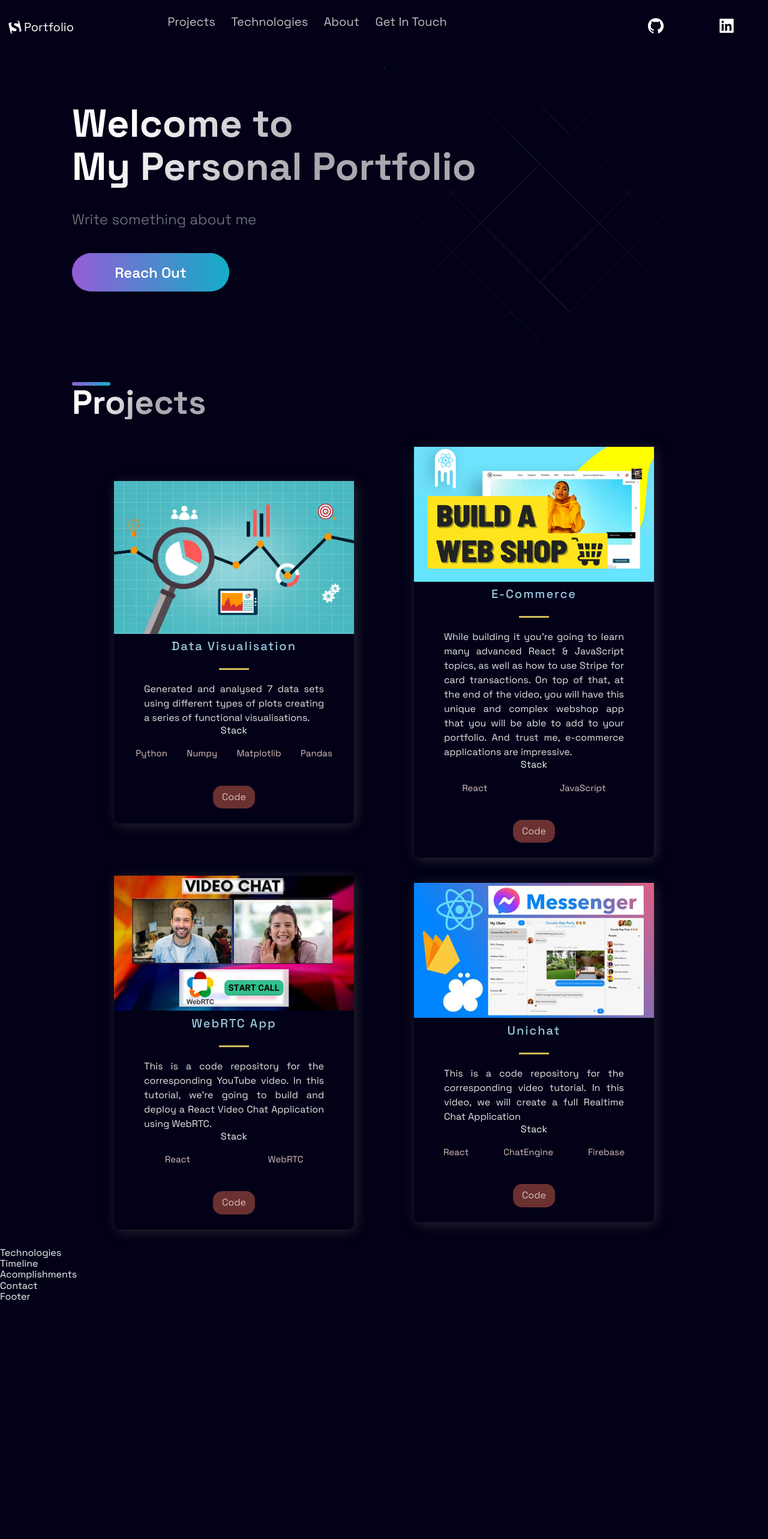
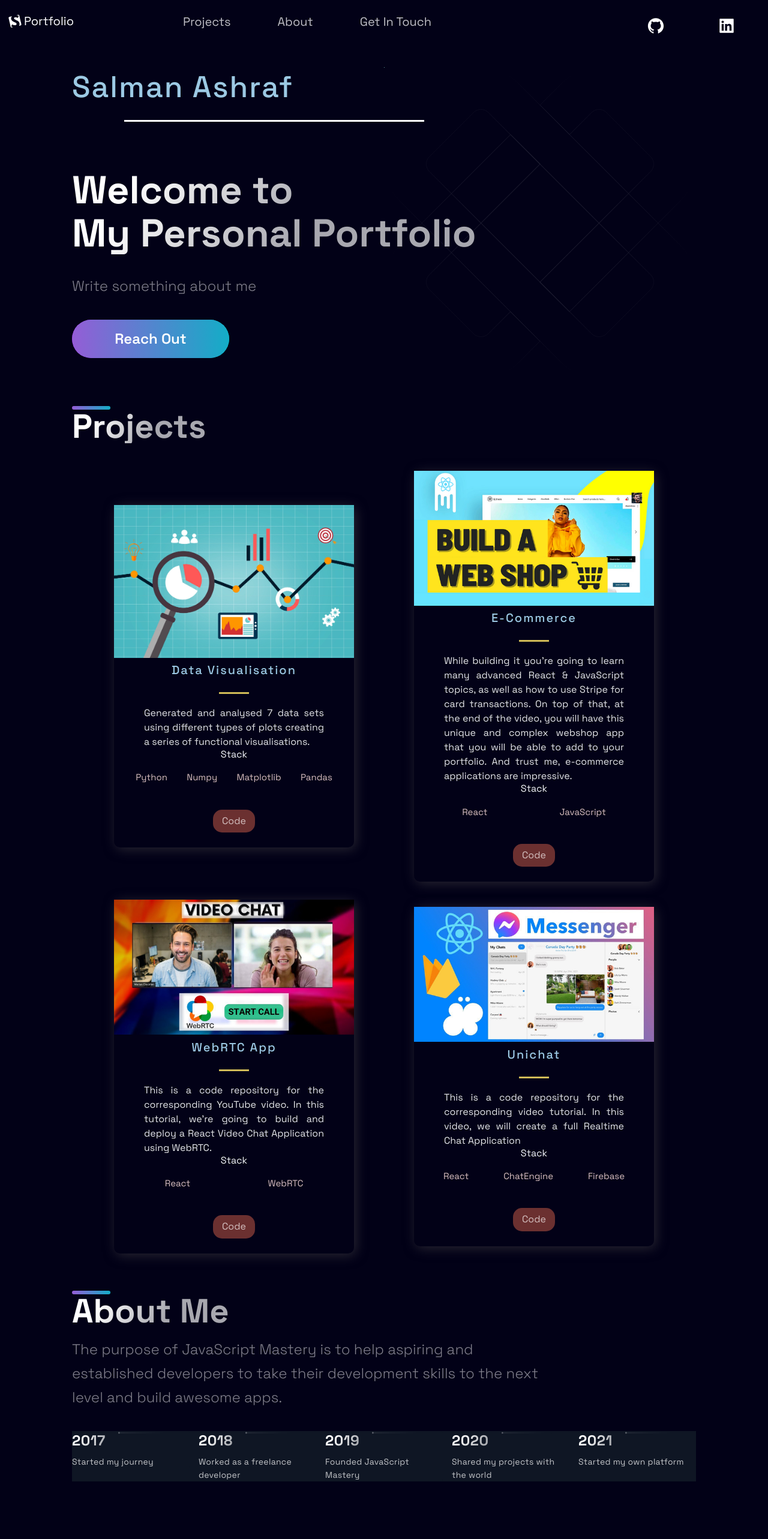
Before and after one commit to SalmanAsh/My-Portfolio, a Next.js app: page / in a window 1280 px wide. Shown: the top 2566 px of the page at 60% size. Before the commit the page ends 2172 px from the top, so only its background shows below. Built offline with nearby package versions, Linux system fonts and the light colour scheme.

Commit message:
Contact form

```diff
--- a/src/components/Acomplishments/Acomplishments.js
+++ b/src/components/Acomplishments/Acomplishments.js
@@ -11,9 +11,18 @@ const data = [
 ];
 
 const Acomplishments = () => (
-  <div>
-    Acomplishments
-  </div>
+  <Section>
+    <SectionTitle>Personal Achievements</SectionTitle>
+    <Boxes>
+      {data.map((card, index) => (
+        <Box key={index}>
+          <BoxNum>{`${card.number}+`}</BoxNum>
+          <BoxText>{card.text}</BoxText>
+        </Box>
+      ))}
+    </Boxes>
+    <SectionDivider/>
+  </Section>
 );
 
 export default Acomplishments;
--- a/src/components/Contact/Contact.js
+++ b/src/components/Contact/Contact.js
@@ -1,13 +1,67 @@
 import React from 'react';
 
-import { Section, SectionText, SectionTitle } from '../../styles/GlobalComponents';
-import Button from '../../styles/GlobalComponents/Button';
-import { LeftSection } from './ContactStyles';
+import Swal from 'sweetalert2'
+
+import { Section, SectionDivider, SectionText, SectionTitle } from '../../styles/GlobalComponents';
+import { Button, Form, FieldMess, GridContainer, InputBox, Field } from './ContactStyles';
+
+const onSubmit = async (event) => {
+    event.preventDefault();
+    const formData = new FormData(event.target);
+
+    formData.append("access_key", "");
+
+    const object = Object.fromEntries(formData);
+    const json = JSON.stringify(object);
+
+    const res = await fetch("https://api.web3forms.com/submit", {
+      method: "POST",
+      headers: {
+        "Content-Type": "application/json",
+        Accept: "application/json"
+      },
+      body: json
+    }).then((res) => res.json());
+
+    if (res.success) {
+      Swal.fire({
+        title: "Message Sent!",
+        text: "Thank you for getting in touch.",
+        icon: "success",
+      });
+    }
+  };
 
 const Contact = (props) => (
-  <div>
-    Contact
-  </div>
+
+
+  <Section id="contact">
+    <SectionDivider/>
+    <SectionTitle>Get In Touch</SectionTitle>
+    <GridContainer>
+      <Form onSubmit={onSubmit}>
+        <h2 style={{fontSize: '30px', textAlign: 'center'}}>Contact Form</h2>
+
+        <InputBox>
+          <label>Full Name</label>
+          <Field name='name' type='text' placeholder='Enter your name' required></Field>
+        </InputBox>
+
+        <InputBox>
+          <label>Email Address</label>
+          <Field name='email' type='email' placeholder='Enter your email' required></Field>
+        </InputBox>
+
+        <InputBox>
+          <label>Your Message</label>
+          <FieldMess name='message' type='text' placeholder='Enter your message' required></FieldMess>
+        </InputBox>
+
+        <Button type='submit'>Send Message</Button>
+
+      </Form>
+    </GridContainer>
+  </Section>
 );
 
 export default Contact;
--- a/src/components/Contact/ContactStyles.js
+++ b/src/components/Contact/ContactStyles.js
@@ -1,19 +1,94 @@
 import styled from 'styled-components';
 
-export const LeftSection = styled.div`
+export const GridContainer = styled.section`
+  display: flex;
+  justify-content: center;
+  align-items: center;
+`;
+
+export const Form = styled.form`
+  max-width: 800px;
   width: 100%;
-  @media ${(props) => props.theme.breakpoints.sm} {
-    width: 80%;
-    display: flex;
-    flex-direction: column;
+  background: #02001d;
+  padding: 2.5rem;
+  border-radius: 16px;
+  box-shadow: 0 16px 32px rgba(0, 0, 0, 0.2);
+  color: #e4dede;
+  margin: 60px auto;
+  border: 2px groove #3b3b5c;
 
-    margin: 0 auto;
-  }
-  @media ${(props) => props.theme.breakpoints.md} {
-    width: 100%;
-    display: flex;
-    flex-direction: column;
+  display: flex;
+  flex-direction: column;
+  gap: 5rem;
 
-    margin: 0 auto;
+  @media (max-width: 640px) {
+    padding: 1.8rem;
+    margin: 40px 16px;
+    border-radius: 12px;
   }
 `;
+
+export const InputBox = styled.div`
+  display: flex;
+  flex-direction: column;
+  gap: 0.5rem;
+`;
+
+export const Field = styled.input`
+  width: 100%;
+  height: 48px;
+  background: #f9f9f9;
+  border: 1.5px solid #ccc;
+  border-radius: 8px;
+  padding: 0 14px;
+  font-size: 15px;
+  color: #222;
+  transition: border-color 0.3s, box-shadow 0.3s;
+
+  &:focus {
+    border-color: #4f477a;
+    box-shadow: 0 0 0 3px rgba(79, 71, 122, 0.2);
+    outline: none;
+  }
+`;
+
+export const FieldMess = styled.textarea`
+  width: 100%;
+  min-height: 160px;
+  background: #f9f9f9;
+  border: 1.5px solid #ccc;
+  border-radius: 8px;
+  padding: 14px;
+  font-size: 15px;
+  color: #222;
+  resize: vertical;
+  transition: border-color 0.3s, box-shadow 0.3s;
+
+  &:focus {
+    border-color: #4f477a;
+    box-shadow: 0 0 0 3px rgba(79, 71, 122, 0.2);
+    outline: none;
+  }
+`;
+
+export const Button = styled.button`
+  width: 100%;
+  height: 52px;
+  background: #4f477a;
+  border: none;
+  border-radius: 8px;
+  font-size: 16px;
+  color: #fff;
+  font-weight: 600;
+  cursor: pointer;
+  transition: background 0.4s ease, transform 0.2s;
+
+  &:hover {
+    background: #383061;
+    transform: translateY(-2px);
+  }
+
+  &:active {
+    transform: translateY(0);
+  }
+`;
--- a/src/components/Footer/Footer.js
+++ b/src/components/Footer/Footer.js
@@ -1,14 +1,38 @@
 import React from 'react';
-import { AiFillGithub, AiFillInstagram, AiFillLinkedin } from 'react-icons/ai';
+import { AiFillGithub, AiFillLinkedin } from 'react-icons/ai';
 
 import { SocialIcons } from '../Header/HeaderStyles';
 import { CompanyContainer, FooterWrapper, LinkColumn, LinkItem, LinkList, LinkTitle, Slogan, SocialContainer, SocialIconsContainer } from './FooterStyles';
 
 const Footer = () => {
   return (
-    <div>
-      Footer
-    </div>
+    <FooterWrapper>
+      <LinkList>
+        <LinkColumn>
+          <LinkTitle>City</LinkTitle>
+          <LinkItem href="https://www.google.com/maps/place/manchester/data=!4m2!3m1!1s0x487a4d4c5226f5db:0xd9be143804fe6baa?sa=X&ved=1t:155783&ictx=111" target='blank'>Manchester</LinkItem>
+        </LinkColumn>
+        <LinkColumn>
+          <LinkTitle>Email</LinkTitle>
+          <LinkItem href="mailto:salman.ashraf2513@gmail.com">
+            salman.ashraf2513@gmail.com
+          </LinkItem>
+        </LinkColumn>
+      </LinkList>
+      <SocialIconsContainer>
+        <CompanyContainer>
+          <Slogan>Innovating one project at a time</Slogan>
+        </CompanyContainer>
+        <SocialContainer>
+          <SocialIcons href="https://github.com/SalmanAsh" target="blank">
+            <AiFillGithub size="3rem" />
+          </SocialIcons>
+          <SocialIcons href="https://www.linkedin.com/in/salman-ash/" target="blank">
+            <AiFillLinkedin size="3rem" />
+          </SocialIcons>
+        </SocialContainer>
+      </SocialIconsContainer>
+    </FooterWrapper>
   );
 };
 
--- a/src/components/Header/Header.js
+++ b/src/components/Header/Header.js
@@ -2,6 +2,7 @@ import Link from 'next/link';
 import React from 'react';
 import { AiFillGithub, AiFillLinkedin } from 'react-icons/ai';
 import { DiSmashingMagazine  } from 'react-icons/di';
+import { CgProfile } from "react-icons/cg";
 
 import { Container, Div1, Div2, Div3, NavLink, SocialIcons, Span } from './HeaderStyles';
 
@@ -10,7 +11,7 @@ const Header = () =>  (
     <Container>
       <Div1>
         <Link href="/">
-          <a style={{display: "flex", alignItems: "center", color: "white", marginBottom: "20"}}>
+          <a style={{display: "flex", alignItems: "center", color: "white", marginBottom: "20px"}}>
             <DiSmashingMagazine size="3rem"/><Span>Portfolio</Span>
           </a>
         </Link>
@@ -20,11 +21,6 @@ const Header = () =>  (
         <li>
           <Link href="#projects">
             <NavLink>Projects</NavLink>
-          </Link>
-        </li>
-        <li>
-          <Link href="#tech">
-            <NavLink>Technologies</NavLink>
           </Link>
         </li>
         <li>
--- a/src/components/Hero/Hero.js
+++ b/src/components/Hero/Hero.js
@@ -2,11 +2,13 @@ import React from 'react';
 
 import { Section, SectionText, SectionTitle } from '../../styles/GlobalComponents';
 import Button from '../../styles/GlobalComponents/Button';
-import { LeftSection } from './HeroStyles';
+import { Name, HeaderThree, Hr, LeftSection } from './HeroStyles';
 
 const Hero = () => (
   <Section row nopadding>
     <LeftSection>
+      <HeaderThree>Salman Ashraf</HeaderThree>
+      <Hr />
       <SectionTitle main center>
         Welcome to <br />
         My Personal Portfolio
@@ -14,7 +16,7 @@ const Hero = () => (
       <SectionText>
         Write something about me
       </SectionText>
-      <Button onClick={() => window.location = '#projects'}>Reach Out</Button>
+      <Button onClick={() => window.location = '#contact'}>Reach Out</Button>
     </LeftSection>
   </Section>
 );
--- a/src/components/Hero/HeroStyles.js
+++ b/src/components/Hero/HeroStyles.js
@@ -17,3 +17,26 @@ export const LeftSection = styled.div`
     margin: 0 auto;
   }
 `;
+
+export const Name = styled.div`
+  text-align: center;
+  z-index: 20;
+  width: 100%;
+
+`;
+
+export const HeaderThree = styled.h3`
+  font-weight: 500;
+  letter-spacing: 2px;
+  color: #9cc9e3;
+  padding: .5rem 0;
+  font-size: ${(props) => props.title ? '6rem' : '5rem'};
+`;
+
+export const Hr = styled.hr`
+  width: 500px;
+  height: 3px;
+  margin: 20px auto;
+  border: 0;
+  background: #ffffffff;
+`;
--- a/src/components/Technologies/Technologies.js
+++ b/src/components/Technologies/Technologies.js
@@ -4,9 +4,53 @@ import { Section, SectionDivider, SectionText, SectionTitle } from '../../styles
 import { List, ListContainer, ListItem, ListParagraph, ListTitle } from './TechnologiesStyles';
 
 const Technologies = () =>  (
-  <div>
-    Technologies
-  </div>
+  <Section id="tech">
+    <SectionDivider divider />
+    <SectionTitle>Technologies</SectionTitle>
+    <SectionText>
+      I've worked with a range a technologies in the web development world.
+      From Back-end To Design
+    </SectionText>
+    <List>
+      <ListItem>
+        <picture>
+          <DiReact size="3rem" />
+        </picture>
+        <ListContainer>
+          <ListTitle>Front-End</ListTitle>
+          <ListParagraph>
+            Experiece with <br />
+            React.js
+          </ListParagraph>
+        </ListContainer>
+      </ListItem>
+      <ListItem>
+        <picture>
+          <DiFirebase size="3rem" />
+        </picture>
+        <ListContainer>
+          <ListTitle>Back-End</ListTitle>
+          <ListParagraph>
+            Experience with <br />
+            Node and Databases
+          </ListParagraph>
+        </ListContainer>
+      </ListItem>
+      <ListItem>
+        <picture>
+          <DiZend size="3rem" />
+        </picture>
+        <ListContainer>
+          <ListTitle>UI/UX</ListTitle>
+          <ListParagraph>
+            Experience with <br />
+            tools like Figma
+          </ListParagraph>
+        </ListContainer>
+      </ListItem>
+    </List>
+    <SectionDivider colorAlt />
+  </Section>
 );
 
 export default Technologies;
--- a/src/components/TimeLine/TimeLine.js
+++ b/src/components/TimeLine/TimeLine.js
@@ -7,45 +7,114 @@ import { TimeLineData } from '../../constants/constants';
 const TOTAL_CAROUSEL_COUNT = TimeLineData.length;
 
 const Timeline = () => {
-  // const [activeItem, setActiveItem] = useState(0);
-  // const carouselRef = useRef();
+  const [activeItem, setActiveItem] = useState(0);
+  const carouselRef = useRef();
 
-  // const scroll = (node, left) => {
-  //   return node.scrollTo({ left, behavior: 'smooth' });
-  // }
+  const scroll = (node, left) => {
+    return node.scrollTo({ left, behavior: 'smooth' });
+  }
 
-  // const handleClick = (e, i) => {
-  //   e.preventDefault();
+  const handleClick = (e, i) => {
+    e.preventDefault();
 
-  //   if (carouselRef.current) {
-  //     const scrollLeft = Math.floor(carouselRef.current.scrollWidth * 0.7 * (i / TimeLineData.length));
+    if (carouselRef.current) {
+      const scrollLeft = Math.floor(carouselRef.current.scrollWidth * 0.7 * (i / TimeLineData.length));
 
-  //     scroll(carouselRef.current, scrollLeft);
-  //   }
-  // }
+      scroll(carouselRef.current, scrollLeft);
+    }
+  }
 
-  // const handleScroll = () => {
-  //   if (carouselRef.current) {
-  //     const index = Math.round((carouselRef.current.scrollLeft / (carouselRef.current.scrollWidth * 0.7)) * TimeLineData.length);
+  const handleScroll = () => {
+    if (carouselRef.current) {
+      const index = Math.round((carouselRef.current.scrollLeft / (carouselRef.current.scrollWidth * 0.7)) * TimeLineData.length);
 
-  //     setActiveItem(index);
-  //   }
-  // }
+      setActiveItem(index);
+    }
+  }
 
-  // // snap back to beginning of scroll when window is resized
-  // // avoids a bug where content is covered up if coming from smaller screen
-  // useEffect(() => {
-  //   const handleResize = () => {
-  //     scroll(carouselRef.current, 0);
-  //   }
+  // snap back to beginning of scroll when window is resized
+  // avoids a bug where content is covered up if coming from smaller screen
+  useEffect(() => {
+    const handleResize = () => {
+      scroll(carouselRef.current, 0);
+    }
 
-  //   window.addEventListener('resize', handleResize);
-  // }, []);
+    window.addEventListener('resize', handleResize);
+  }, []);
 
   return (
-    <div>
-      Timeline
-    </div>
+    <Section id="about">
+      <SectionDivider />
+      <SectionTitle>About Me</SectionTitle>
+      <SectionText>
+      The purpose of JavaScript Mastery is to help aspiring and established developers to take their development skills to the next level and build awesome apps.
+      </SectionText>
+      <CarouselContainer ref={carouselRef} onScroll={handleScroll}>
+        <>
+          {TimeLineData.map((item, index) => (
+            <CarouselMobileScrollNode
+              key={index}
+              final={index === TOTAL_CAROUSEL_COUNT - 1}>
+              <CarouselItem
+
+                index={index}
+                id={`carousel__item-${index}`}
+                active={activeItem}
+                onClick={(e) => handleClick(e, index)}>
+                <CarouselItemTitle>
+                  {`${item.year}`}
+                  <CarouselItemImg
+                    width="208"
+                    height="6"
+                    viewBox="0 0 208 6"
+                    fill="none"
+                    xmlns="http://www.w3.org/2000/svg">
+                    <path
+                      fill-rule="evenodd"
+                      clip-rule="evenodd"
+                      d="M2.5 5.5C3.88071 5.5 5 4.38071 5 3V3.5L208 3.50002V2.50002L5 2.5V3C5 1.61929 3.88071 0.5 2.5 0.5C1.11929 0.5 0 1.61929 0 3C0 4.38071 1.11929 5.5 2.5 5.5Z"
+                      fill="url(#paint0_linear)"
+                      fill-opacity="0.33"
+                    />
+                    <defs>
+                      <linearGradient
+                        id="paint0_linear"
+                        x1="-4.30412e-10"
+                        y1="0.5"
+                        x2="208"
+                        y2="0.500295"
+                        gradientUnits="userSpaceOnUse">
+                        <stop stop-color="white" />
+                        <stop
+                          offset="0.79478"
+                          stop-color="white"
+                          stop-opacity="0"
+                        />
+                      </linearGradient>
+                    </defs>
+                  </CarouselItemImg>
+                </CarouselItemTitle>
+                <CarouselItemText>{item.text}</CarouselItemText>
+              </CarouselItem>
+            </CarouselMobileScrollNode>
+          ))}
+        </>
+      </CarouselContainer>
+      <CarouselButtons>
+        {TimeLineData.map((item, index) => {
+          return (
+            <CarouselButton
+              key={index}
+              index={index}
+              active={activeItem}
+              onClick={(e) => handleClick(e, index)}
+              type="button">
+              <CarouselButtonDot active={activeItem} />
+            </CarouselButton>
+          );
+        })}
+      </CarouselButtons>
+    </Section>
   );
 };
 
--- a/src/pages/index.js
+++ b/src/pages/index.js
@@ -16,9 +16,9 @@ const Home = () => {
         <BgAnimation />
       </Section>
       <Projects />
-      <Technologies />
+      {/* <Technologies /> */}
       <Timeline />
-      <Acomplishments />
+      {/* <Acomplishments /> */}
       <Contact />
     </Layout>
   );
```
Also changed, not shown: package.json (+6 -2 lines), 2 other files (tests, documents, lock files or other folders).
